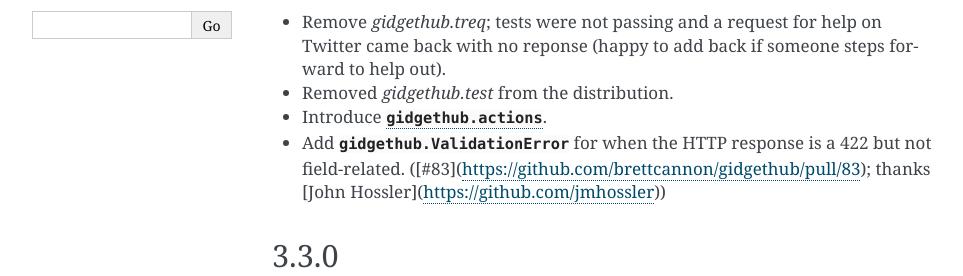
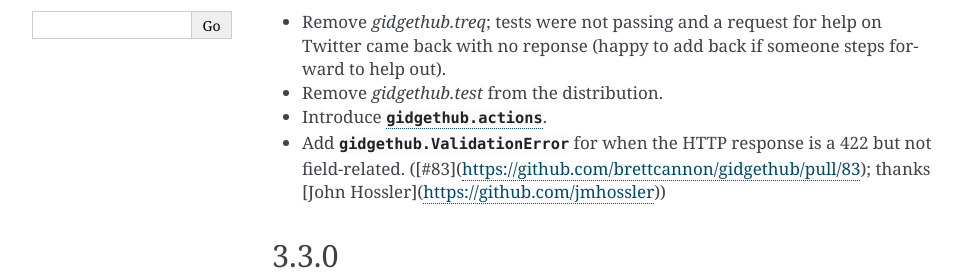
Before and after one commit to gidgethub/gidgethub, a Sphinx documentation site: the page built from docs/changelog.rst, in a window 1280 px wide and 900 px high. Shown: the part 277-553 px from the top of the window, without its empty margins (148-1111 px from the left). Built offline with Sphinx 7.4.7, drawn with Linux system fonts in a browser that asks for light colours; pages that are not in the unit, such as notebooks, are missing from menus.

Commit message:
Make the changelog present tense

```diff
--- a/docs/changelog.rst
+++ b/docs/changelog.rst
@@ -10,7 +10,7 @@
 - Remove `gidgethub.treq`; tests were not passing and a request for help on
   Twitter came back with no reponse (happy to add back if someone steps forward
   to help out).
-- Removed `gidgethub.test` from the distribution.
+- Remove `gidgethub.test` from the distribution.
 - Introduce :mod:`gidgethub.actions`.
 - Add :exc:`gidgethub.ValidationError` for when the HTTP response is a 422 but not
   field-related. ([#83](https://github.com/brettcannon/gidgethub/pull/83);
```
